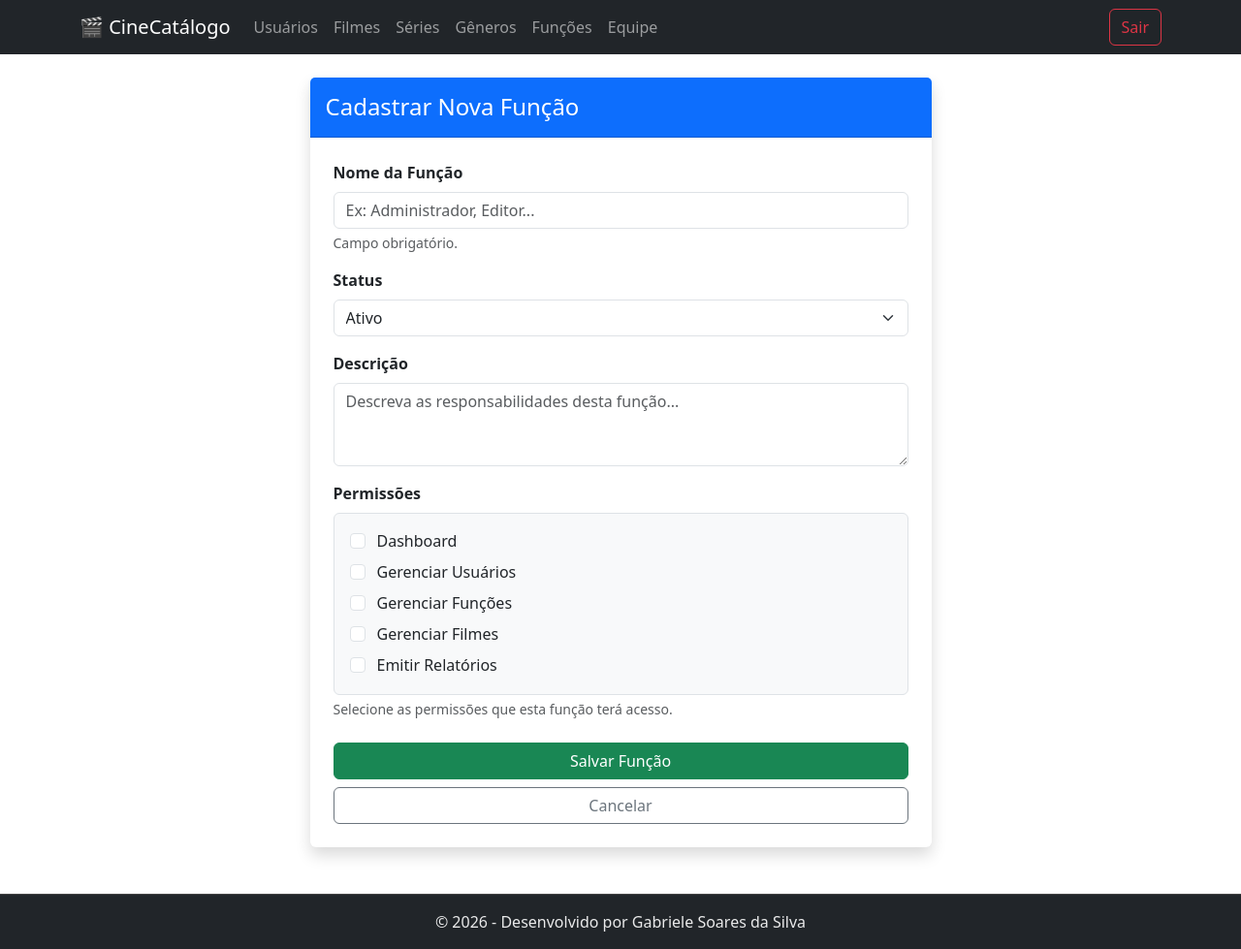
After one commit to Gabissilva24/t1-programacao-para-internet, a Flask app: page /funcoes/inserir in a window 1280 px wide. The commit adds this page. Shown: the whole page at 97% size. Run offline with Flask 3, Linux system fonts and the light colour scheme; parts of the project's set-up code (start-up, migrations or seed data) failed here and were passed over.

Commit message:
Criação de pasta funções, conectando MySQL

```diff
--- a/app.py
+++ b/app.py
@@ -1,8 +1,11 @@
 from flask import Flask, render_template, request, redirect, url_for, flash
+from db import iniciar_bd
 
 app = Flask(__name__)
 # A secret_key é necessária para utilizar o sistema de mensagens flash
 app.secret_key = 'cinecatalogo_t1_ppi_secret_key'
+
+iniciar_bd() # inicia o banco de dados
 
 
 # --- DADOS SIMULADOS (HARDCODED) ---
@@ -37,6 +40,12 @@ generos = [
     {"id": 3, "nome": "Ação/Aventura", "descricao": "Muita adrenalina e exploração (Ex: A Múmia)"},
     {"id": 4, "nome": "Drama", "descricao": "Histórias intensas e emocionantes (Ex: Peaky Blinders)"},
     {"id": 5, "nome": "Animação", "descricao": "Desenhos para todas as idades (Ex: Os Sem-Floresta)"}
+]
+
+funcoes = [
+    {"id": 1, "nome": "Administrador", "status": "ativo", "descricao": "Acesso total ao sistema"},
+    {"id": 2, "nome": "Editor", "status": "ativo", "descricao": "Pode gerenciar conteúdo"},
+    {"id": 3, "nome": "Visualizador", "status": "inativo", "descricao": "Apenas visualiza"}
 ]
 
 
@@ -88,7 +97,7 @@ def inserir_usuario():
         else:
             flash(f'Usuário {nome} cadastrado!', 'success')
             return redirect(url_for('listar_usuarios'))
-    return render_template('usuarios/inserir_usuario.html')
+    return render_template('usuarios/inserir_usuario.html', funcoes=funcoes)
 
 
 # --- ENTIDADE: FILMES ---
@@ -148,6 +157,22 @@ def inserir_genero():
 def equipe():
     return render_template('sobre_equipe.html')
 
+# --- ENTIDADE: FUNCOES ---
+@app.route('/funcoes/listar')
+def listar_funcoes():
+    return render_template('funcoes/listar_funcoes.html', lista=funcoes)
+
+@app.route('/funcoes/inserir', methods=['GET', 'POST'])
+def inserir_funcao():
+    if request.method == 'POST':
+        nome = request.form.get('nome')
+        if not nome:
+            flash('Erro! O nome da função é obrigatório.', 'danger')
+        else:
+            flash(f'Função {nome} cadastrada!', 'success')
+            return redirect(url_for('listar_funcoes'))
+    return render_template('funcoes/inserir_funcao.html')
+
 
 if __name__ == '__main__': # Verifica se esse arquivo esta sendo executado diretamente
     # Inicia o servidor em modo Debug para facilitar o desenvolvimento e correcao de erros
--- /dev/null
+++ b/db.py
@@ -0,0 +1,116 @@
+# db.py — Módulo central de acesso ao banco de dados
+# Qualquer arquivo que precise do banco importa apenas este módulo
+
+import mysql.connector
+from mysql.connector import Error, pooling
+import os
+
+# Parâmetros de conexão — editados apenas aqui, usados em todo o sistema
+_DB_PARAMS = {
+    'host':               'localhost',
+    'user':               'root',
+    'password':           '',
+    'database':           't1_programacao',
+    'charset':            'utf8mb4',
+    'sql_mode':           ('STRICT_TRANS_TABLES,NO_ZERO_IN_DATE,NO_ZERO_DATE,'
+                           'ERROR_FOR_DIVISION_BY_ZERO,NO_ENGINE_SUBSTITUTION'),
+    'use_pure':           True,       # Python puro — compatível com todos os ambientes
+    'connection_timeout': 10,         # desiste após 10s sem resposta
+    'autocommit':         False,      # exige commit() explícito
+}
+
+# Pool criado uma única vez quando o módulo é carregado pela primeira vez.
+# conn.close() devolve a conexão ao pool — não fecha fisicamente.
+def retorna_pool():
+    _pool = pooling.MySQLConnectionPool(
+        pool_name='webapp_pool',
+        pool_size=5,           # conexões abertas permanentemente
+        pool_reset_session=True,
+        **_DB_PARAMS
+    )
+    return _pool
+
+
+def get_connection():
+    """Retorna uma conexão do pool. Levanta Exception em caso de falha."""
+    try:
+        return _pool.get_connection()
+    except Error as e:
+        raise Exception(f'Não foi possível obter conexão do pool: {e}')
+
+
+def execute_query(sql, params=None, fetch=False):
+    """
+    Executa uma query SQL de forma segura.
+
+    Parâmetros:
+        sql    — string SQL com %s como placeholders
+        params — tupla ou lista com os valores dos placeholders
+        fetch  — True para SELECT (retorna lista de dicts); False para INSERT/UPDATE/DELETE
+
+    Retorna:
+        fetch=True  → lista de dicionários (cada linha = {'coluna': valor})
+        fetch=False → número de linhas afetadas
+    """
+    conn = get_connection()
+    try:
+        # dictionary=True: cada linha retorna como dicionário — produto['nome'] em vez de produto[0]
+        cursor = conn.cursor(dictionary=True)
+        cursor.execute(sql, params or ())
+
+        if fetch:
+            return cursor.fetchall()   # retorna todas as linhas
+        else:
+            conn.commit()              # confirma a transação
+            return cursor.rowcount     # número de linhas afetadas
+
+    except Error as e:
+        conn.rollback()  # desfaz alterações parciais em caso de erro
+        raise Exception(f'Erro ao executar query: {e}')
+    finally:
+        cursor.close()
+        conn.close()   # devolve ao pool, não fecha fisicamente
+
+
+def execute_one(sql, params=None):
+    """
+    Executa um SELECT e retorna apenas a primeira linha (ou None).
+    Útil para buscar um registro por ID.
+    """
+    resultados = execute_query(sql, params, fetch=True)
+    return resultados[0] if resultados else None
+
+
+# esta conectando diretamente ao MySQL(pode usar codigo sql aqui diretamente)
+def iniciar_bd():
+    try:
+        conn = mysql.connector.connect(
+            host = '127.0.0.1',
+            user = 'root'
+            password = ''
+            user_pure = True
+        )
+        cursor = conn.cursor()
+
+        arquivo_sql = os.path.join(os.path.dirname(__file__), 'schema.sql') #busca onde esta a pasta e retorna esse arquivo
+        with open(arquivo_sql, 'r', encoding='utf-8') as f:
+            script_sql = f.read()
+
+        # multi=True pega cada sql; e separa para execucao
+        # fazendo cada comando ser executado separado
+
+        for stmt in script_sql.split(';'):
+            stmt = stmt.strip()
+            if stmt:
+                cursor.execute(stmt)
+
+        # for result in cursor.execute(script_sql, multi=True):
+        #     pass # Simplesmente vai para frente. Continua executando
+
+        conn.commit()
+        cursor.close()
+        conn.close()
+        print("Banco e tabelas inicializadas com sucesso!")
+
+    except Exception as e:
+        print(f"Erro ao inicializar o banco de dados: {e}")
--- a/requirements.txt
+++ b/requirements.txt
@@ -5,4 +5,5 @@ Flask==3.1.3
 itsdangerous==2.2.0
 Jinja2==3.1.6
 MarkupSafe==3.0.3
+mysql-connector-python==9.7.0
 Werkzeug==3.1.7
--- a/templates/base.html
+++ b/templates/base.html
@@ -28,6 +28,9 @@
                     </li>
                     <li class="nav-item">
                         <a class="nav-link" href="{{ url_for('listar_generos') }}">Gêneros</a>
+                    </li>
+                    <li class="nav-item">
+                        <a class="nav-link" href="{{ url_for('listar_funcoes') }}">Funções</a>
                     </li>
                     <li class="nav-item">
                         <a class="nav-link" href="{{ url_for('equipe') }}">Equipe</a>
--- /dev/null
+++ b/templates/funcoes/inserir_funcao.html
@@ -0,0 +1,122 @@
+{% extends 'base.html' %}
+<!-- Usa o layout base do sistema -->
+
+{% block conteudo %}
+
+<div class="row justify-content-center">
+    <div class="col-md-7">
+
+        <!-- Card do formulário -->
+        <div class="card shadow border-0">
+
+            <!-- Cabeçalho -->
+            <div class="card-header bg-primary text-white py-3">
+                <h4 class="mb-0"><i class="bi bi-shield-plus"></i> Cadastrar Nova Função</h4>
+            </div>
+
+            <!-- Corpo -->
+            <div class="card-body p-4">
+
+                <!-- Formulário que envia dados para a rota 'inserir_funcao' -->
+                <form action="{{ url_for('inserir_funcao') }}" method="POST">
+
+                    <!-- Campo Nome da Função -->
+                    <div class="mb-3">
+                        <label for="nome" class="form-label fw-bold">Nome da Função</label>
+                        <input
+                            type="text"
+                            name="nome"
+                            id="nome"
+                            class="form-control"
+                            placeholder="Ex: Administrador, Editor..."
+                            required
+                        >
+                        <div class="form-text">Campo obrigatório.</div>
+                    </div>
+
+                    <!-- Campo Status -->
+                    <div class="mb-3">
+                        <label for="status" class="form-label fw-bold">Status</label>
+                        <select name="status" id="status" class="form-select">
+                            <option value="ativo">Ativo</option>
+                            <option value="inativo">Inativo</option>
+                        </select>
+                    </div>
+
+                    <!-- Campo Descrição -->
+                    <div class="mb-3">
+                        <label for="descricao" class="form-label fw-bold">Descrição</label>
+                        <textarea
+                            name="descricao"
+                            id="descricao"
+                            class="form-control"
+                            rows="3"
+                            placeholder="Descreva as responsabilidades desta função..."
+                        ></textarea>
+                    </div>
+
+                    <!-- Campo Permissões -->
+                    <div class="mb-4">
+                        <label class="form-label fw-bold">Permissões</label>
+                        <div class="border rounded p-3 bg-light">
+
+                            <div class="form-check mb-2">
+                                <input class="form-check-input" type="checkbox" name="permissoes" value="dashboard" id="perm_dashboard">
+                                <label class="form-check-label" for="perm_dashboard">
+                                    <i class="bi bi-speedometer2 text-primary me-1"></i> Dashboard
+                                </label>
+                            </div>
+
+                            <div class="form-check mb-2">
+                                <input class="form-check-input" type="checkbox" name="permissoes" value="gerenciar_usuarios" id="perm_usuarios">
+                                <label class="form-check-label" for="perm_usuarios">
+                                    <i class="bi bi-people text-primary me-1"></i> Gerenciar Usuários
+                                </label>
+                            </div>
+
+                            <div class="form-check mb-2">
+                                <input class="form-check-input" type="checkbox" name="permissoes" value="gerenciar_funcoes" id="perm_funcoes">
+                                <label class="form-check-label" for="perm_funcoes">
+                                    <i class="bi bi-shield text-primary me-1"></i> Gerenciar Funções
+                                </label>
+                            </div>
+
+                            <div class="form-check mb-2">
+                                <input class="form-check-input" type="checkbox" name="permissoes" value="gerenciar_tarefas" id="perm_tarefas">
+                                <label class="form-check-label" for="perm_tarefas">
+                                    <i class="bi bi-check2-square text-primary me-1"></i> Gerenciar Filmes
+                                </label>
+                            </div>
+
+                            <div class="form-check">
+                                <input class="form-check-input" type="checkbox" name="permissoes" value="emitir_relatorios" id="perm_relatorios">
+                                <label class="form-check-label" for="perm_relatorios">
+                                    <i class="bi bi-file-earmark-bar-graph text-primary me-1"></i> Emitir Relatórios
+                                </label>
+                            </div>
+
+                        </div>
+                        <div class="form-text">Selecione as permissões que esta função terá acesso.</div>
+                    </div>
+
+                    <!-- Botões -->
+                    <div class="d-grid gap-2">
+
+                        <!-- Botão salvar -->
+                        <button type="submit" class="btn btn-success">
+                            <i class="bi bi-check-circle"></i> Salvar Função
+                        </button>
+
+                        <!-- Botão cancelar / voltar para lista de funções -->
+                        <a href="{{ url_for('listar_funcoes') }}" class="btn btn-outline-secondary">
+                            Cancelar
+                        </a>
+
+                    </div>
+                </form>
+            </div>
+        </div>
+    </div>
+</div>
+
+{% endblock %}
```
Also changed, not shown: schema.sql (added, +46 -0 lines), templates/funcoes/listar_funcoes.html (added, +73 -0 lines), templates/usuarios/inserir_usuario.html (+11 -0 lines).
